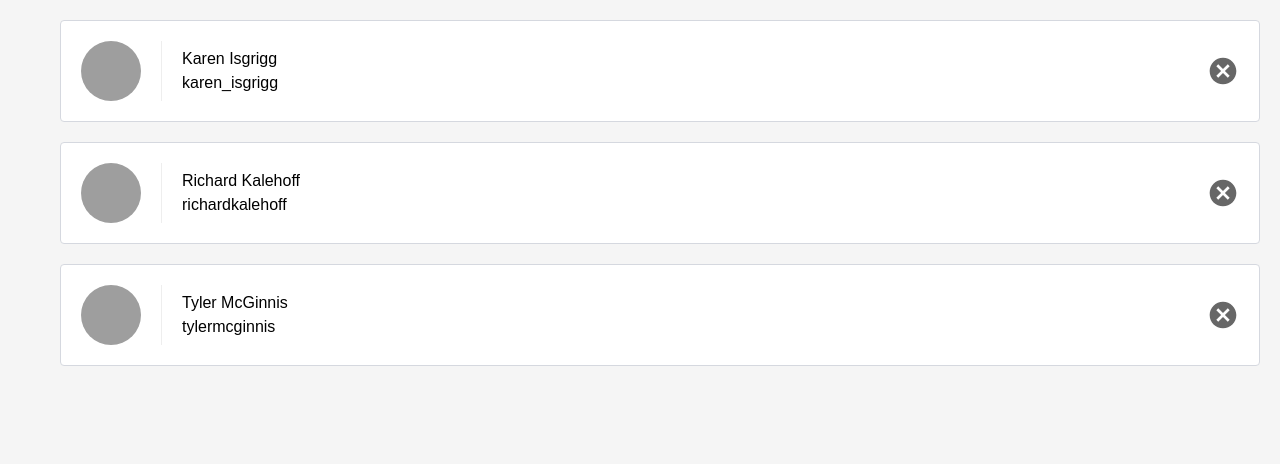
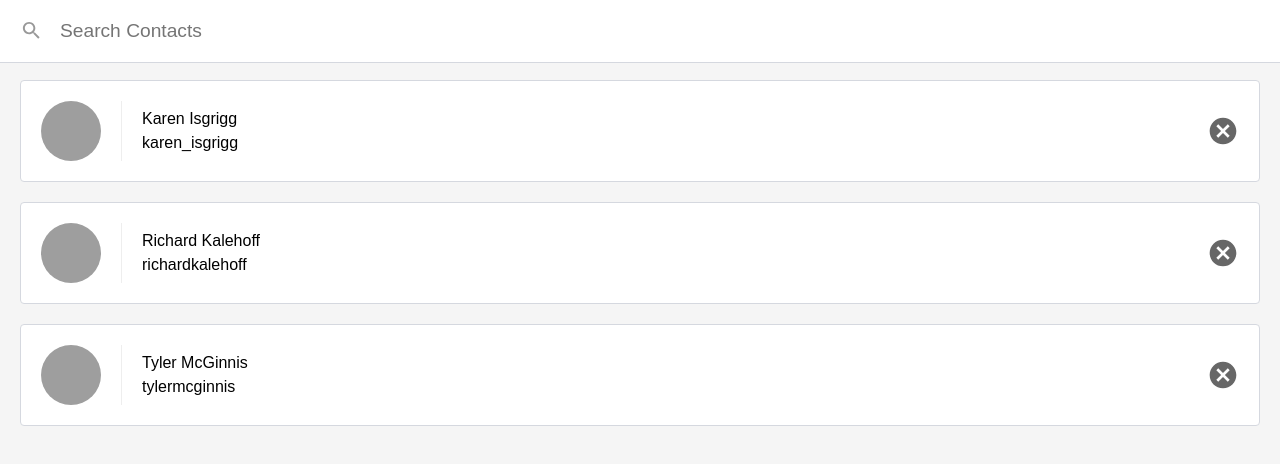
Before and after one commit to deboradurek/contacts-app, a React (Create React App) app in the folder client/: page / in a window 1280 px wide. Shown: the top 464 px of the page. Built offline with nearby package versions, Linux system fonts and the light colour scheme.

Commit message:
feat: Add state, search input and static proTypes

```diff
--- a/client/src/ListContacts.js
+++ b/client/src/ListContacts.js
@@ -1,10 +1,36 @@
-import React from 'react';
+import React, { Component } from 'react';
 import PropTypes from 'prop-types';
 
-function ListContacts(props) {
+class ListContacts extends Component {
+  static propTypes = {
+    contacts: PropTypes.array.isRequired,
+    onDeleteContact: PropTypes.func.isRequired,
+  };
+
+  state = {
+    query: '',
+  };
+
+  updateQuery = (query) => {
+    this.setState(() => ({
+      query: query.trim(),
+    }));
+  };
+
+  render() {
     return (
-    <ol className="constact-list">
-      {props.contacts.map((contact) => (
+      <div className="list-contacts">
+        <div className="list-contacts-top">
+          <input
+            className="search-contacts"
+            type="text"
+            placeholder="Search Contacts"
+            value={this.state.query}
+            onChange={(event) => this.updateQuery(event.target.value)}
+          />
+        </div>
+        <ol className="contact-list">
+          {this.props.contacts.map((contact) => (
             <li key={contact.id} className="contact-list-item">
               <div
                 className="contact-avatar"
@@ -14,18 +40,18 @@
                 <p>{contact.name}</p>
                 <p>{contact.handle}</p>
               </div>
-          <button className="contact-remove" onClick={() => props.onDeleteContact(contact)}>
+              <button
+                className="contact-remove"
+                onClick={() => this.props.onDeleteContact(contact)}
+              >
                 Remove
               </button>
             </li>
           ))}
         </ol>
+      </div>
     );
   }
-
-ListContacts.propTypes = {
-  contacts: PropTypes.array.isRequired,
-  onDeleteContact: PropTypes.func.isRequired,
-};
+}
 
 export default ListContacts;
```
Lines whose indentation alone changed are shown as unchanged.
